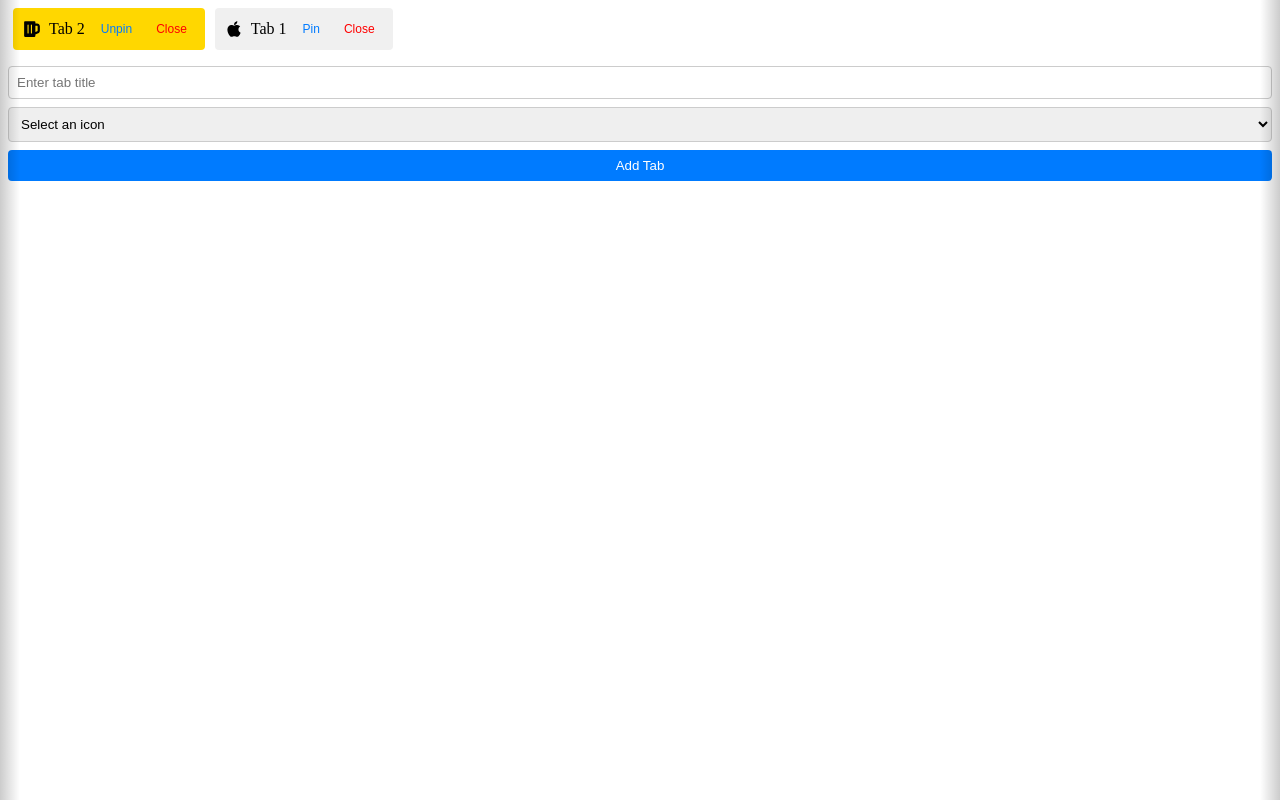
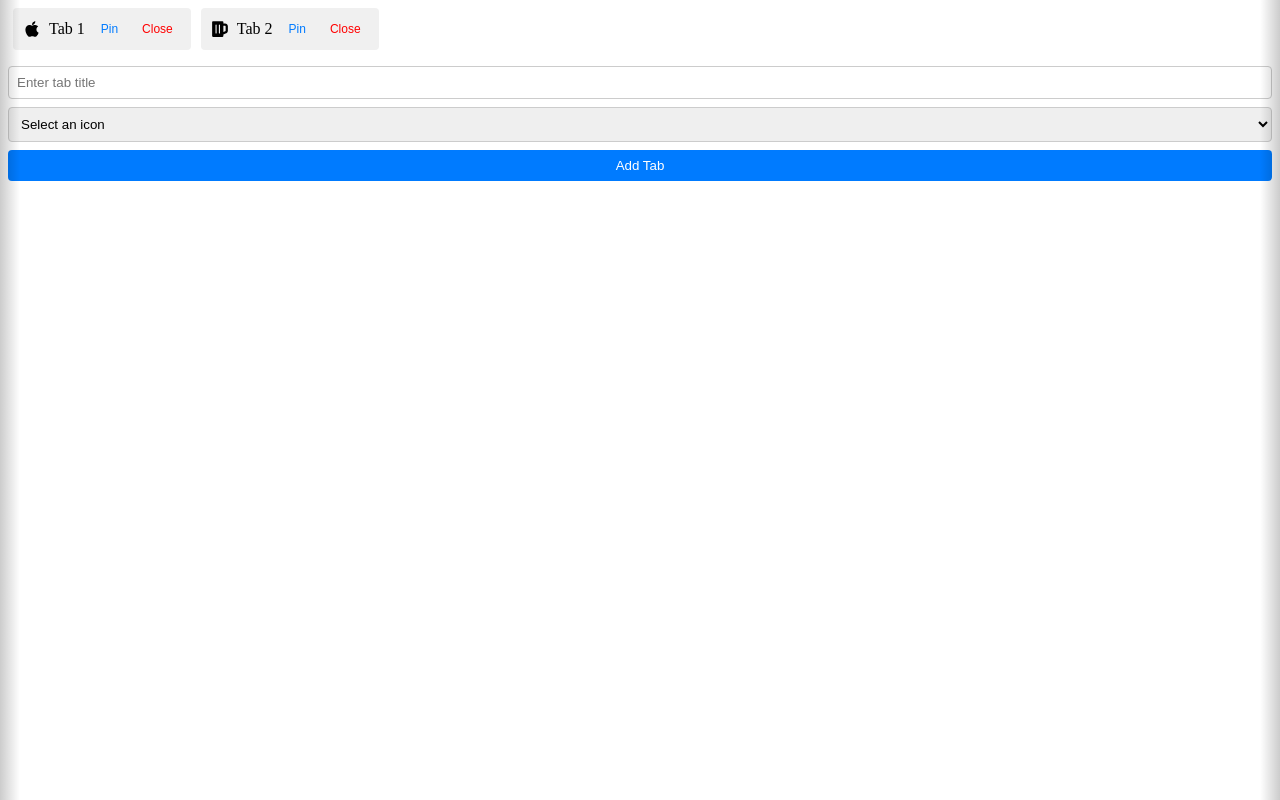
Before and after one commit to Dragon2000v/react_tabs_test, a React (Vite) app: page / in a window 1280 px wide. Built offline with nearby package versions, Linux system fonts and the light colour scheme.

Commit message:
fix TabsComponent.js add 2 arrey pin and unpin

```diff
--- a/src/components/TabDropdown.jsx
+++ b/src/components/TabDropdown.jsx
@@ -1,23 +1,42 @@
-import React from "react";
-import TabDropdownItem from "./TabDropdownItem";
+import React, { useState } from "react";
 
-const TabDropdown = ({ overflowTabs, onTabDrop, onPinToggle, onClose }) => {
+const TabDropdown = ({ overflowTabs, onPinToggle, onClose }) => {
+  const [selectedTabId, setSelectedTabId] = useState("");
+
+  const handleSelectChange = (event) => {
+    setSelectedTabId(event.target.value);
+  };
+
+  const handlePinToggle = () => {
+    if (selectedTabId) {
+      onPinToggle(selectedTabId);
+      setSelectedTabId(""); // Скидаємо вибір після виконання дії
+    }
+  };
+
+  const handleClose = () => {
+    if (selectedTabId) {
+      onClose(selectedTabId);
+      setSelectedTabId(""); // Скидаємо вибір після виконання дії
+    }
+  };
+
   return (
     <div className="tab-dropdown">
-      {overflowTabs.length > 0 && (
-        <ul>
-          {overflowTabs.map((tab, index) => (
-            <TabDropdownItem
-              key={tab.id}
-              tab={tab}
-              index={index}
-              onTabDrop={onTabDrop}
-              onPinToggle={onPinToggle}
-              onClose={onClose}
-            />
-          ))}
-        </ul>
-      )}
+      <select value={selectedTabId} onChange={handleSelectChange}>
+        <option value="">Select a tab</option>
+        {overflowTabs.map((tab) => (
+          <option key={tab.id} value={tab.id}>
+            {tab.title}
+          </option>
+        ))}
+      </select>
+      <button onClick={handlePinToggle} disabled={!selectedTabId}>
+        Pin/Unpin
+      </button>
+      <button onClick={handleClose} disabled={!selectedTabId}>
+        Close
+      </button>
     </div>
   );
 };
--- a/src/components/TabDropdownItem.jsx
+++ /dev/null
@@ -1,27 +0,0 @@
-import React from "react";
-import { useDrag } from "react-dnd";
-import { ItemTypes } from "./TabsComponent";
-
-const TabDropdownItem = ({ tab, index, onTabDrop, onPinToggle, onClose }) => {
-  const [, dragRef] = useDrag({
-    type: ItemTypes.TAB,
-    item: { tab, index },
-    end: (item, monitor) => {
-      if (monitor.didDrop()) {
-        onTabDrop(item.index);
-      }
-    },
-  });
-
-  return (
-    <li ref={dragRef} className="dropdown-item">
-      <span>{tab.title}</span>
-      <button onClick={() => onPinToggle(index)}>
-        {tab.isPinned ? "Unpin" : "Pin"}
-      </button>
-      <button onClick={() => onClose(index)}>Close</button>
-    </li>
-  );
-};
-
-export default TabDropdownItem;
--- a/src/components/TabsComponent.jsx
+++ b/src/components/TabsComponent.jsx
@@ -1,4 +1,4 @@
-import React, { useState, useEffect, useMemo } from "react";
+import React, { useState, useEffect } from "react";
 import { DndProvider } from "react-dnd";
 import { HTML5Backend } from "react-dnd-html5-backend";
 import Tab from "./Tab";
@@ -12,7 +12,8 @@ export const ItemTypes = {
 };
 
 const TabsComponent = () => {
-  const [tabs, setTabs] = usePersistentState("tabs", initialTabs);
+  const [pinnedTabs, setPinnedTabs] = usePersistentState("pinnedTabs", []);
+  const [unpinnedTabs, setUnpinnedTabs] = usePersistentState("unpinnedTabs", initialUnpinnedTabs);
   const [newTabTitle, setNewTabTitle] = useState("");
   const [selectedIcon, setSelectedIcon] = useState("");
   const [overflowTabs, setOverflowTabs] = useState([]);
@@ -28,7 +29,7 @@ const TabsComponent = () => {
           icon: selectedIcon,
           isPinned: false,
         };
-        setTabs((prevTabs) => [...prevTabs, newTab]);
+        setUnpinnedTabs((prevTabs) => [...prevTabs, newTab]);
         setNewTabTitle("");
         setSelectedIcon("");
       } else {
@@ -37,11 +38,15 @@ const TabsComponent = () => {
     }
   };
 
-  const handleCloseTab = (index) => {
-    setTabs((prevTabs) => prevTabs.filter((_, i) => i !== index));
+  const handleCloseTab = (id) => {
+    setPinnedTabs((prevTabs) => prevTabs.filter((tab) => tab.id !== id));
+    setUnpinnedTabs((prevTabs) => prevTabs.filter((tab) => tab.id !== id));
   };
 
-  const moveTab = (fromIndex, toIndex) => {
+  const moveTab = (fromIndex, toIndex, isPinned) => {
+    const targetTabs = isPinned ? pinnedTabs : unpinnedTabs;
+    const setTabs = isPinned ? setPinnedTabs : setUnpinnedTabs;
+
     setTabs((prevTabs) => {
       const updatedTabs = [...prevTabs];
       const [movedTab] = updatedTabs.splice(fromIndex, 1);
@@ -50,12 +55,23 @@ const TabsComponent = () => {
     });
   };
 
-  const togglePin = (index) => {
-    setTabs((prevTabs) =>
-      prevTabs.map((tab, i) =>
-        i === index ? { ...tab, isPinned: !tab.isPinned } : tab
-      )
-    );
+  const togglePin = (id) => {
+    const tabIndex = unpinnedTabs.findIndex((tab) => tab.id === id);
+
+    if (tabIndex !== -1) {
+      // Перемістити з незакріплених до закріплених
+      const [tab] = unpinnedTabs.splice(tabIndex, 1);
+      tab.isPinned = true;
+      setPinnedTabs((prevTabs) => [...prevTabs, tab]);
+      setUnpinnedTabs([...unpinnedTabs]); // Оновити стан для незакріплених вкладок
+    } else {
+      // Перемістити з закріплених до незакріплених
+      const pinnedIndex = pinnedTabs.findIndex((tab) => tab.id === id);
+      const [tab] = pinnedTabs.splice(pinnedIndex, 1);
+      tab.isPinned = false;
+      setUnpinnedTabs((prevTabs) => [...prevTabs, tab]);
+      setPinnedTabs([...pinnedTabs]); // Оновити стан для закріплених вкладок
+    }
   };
 
   const handleResize = () => {
@@ -78,6 +94,7 @@ const TabsComponent = () => {
           overflowTabs = tabElements.slice(i).map((el) => ({
             id: el.dataset.id,
             title: el.querySelector(".tab-title").innerText,
+            isPinned: false, // Незакріплені вкладки
           }));
           break;
         }
@@ -91,22 +108,7 @@ const TabsComponent = () => {
     handleResize();
     window.addEventListener("resize", handleResize);
     return () => window.removeEventListener("resize", handleResize);
-  }, [tabs]);
-
-  const pinnedTabs = useMemo(() => tabs.filter((tab) => tab.isPinned), [tabs]);
-  const scrollableTabs = useMemo(
-    () => tabs.filter((tab) => !tab.isPinned),
-    [tabs]
-  );
-
-  const handleTabDrop = (index) => {
-    const tabToMove = overflowTabs[index];
-    setTabs((prevTabs) => [
-      ...prevTabs.filter((tab) => tab.id !== tabToMove.id),
-      tabToMove,
-    ]);
-    setOverflowTabs((prev) => prev.filter((_, i) => i !== index));
-  };
+  }, [pinnedTabs, unpinnedTabs]);
 
   return (
     <DndProvider backend={HTML5Backend}>
@@ -117,33 +119,31 @@ const TabsComponent = () => {
               key={tab.id}
               tab={tab}
               index={index}
-              isPinned={tab.isPinned}
-              moveTab={moveTab}
-              onPinToggle={togglePin}
-              onClose={handleCloseTab}
+              isPinned={true}
+              moveTab={(fromIndex, toIndex) => moveTab(fromIndex, toIndex, true)}
+              onPinToggle={() => togglePin(tab.id)}
+              onClose={() => handleCloseTab(tab.id)}
             />
           ))}
-          {scrollableTabs.map((tab, index) => (
+          {unpinnedTabs.map((tab, index) => (
             <Tab
               key={tab.id}
               tab={tab}
-              index={index + pinnedTabs.length}
-              isPinned={tab.isPinned}
-              moveTab={moveTab}
-              onPinToggle={togglePin}
-              onClose={handleCloseTab}
+              index={index}
+              isPinned={false}
+              moveTab={(fromIndex, toIndex) => moveTab(fromIndex, toIndex, false)}
+              onPinToggle={() => togglePin(tab.id)}
+              onClose={() => handleCloseTab(tab.id)}
             />
           ))}
         </div>
         {overflowTabs.length > 0 && (
           <TabDropdown
             overflowTabs={overflowTabs}
-            onTabDrop={handleTabDrop}
-            onPinToggle={togglePin}
-            onClose={handleCloseTab}
+            onPinToggle={(id) => togglePin(id)}
+            onClose={(id) => handleCloseTab(id)}
           />
         )}
-
       </div>
       <div className="tab-controls">
         <input
@@ -176,9 +176,9 @@ export const iconComponents = {
   FaStar,
 };
 
-const initialTabs = [
+const initialUnpinnedTabs = [
   { id: "initial-1", title: "Tab 1", icon: "FaApple", isPinned: false },
-  { id: "initial-2", title: "Tab 2", icon: "FaBeer", isPinned: true },
+  { id: "initial-2", title: "Tab 2", icon: "FaBeer", isPinned: false },
 ];
 
 export default TabsComponent;
```
